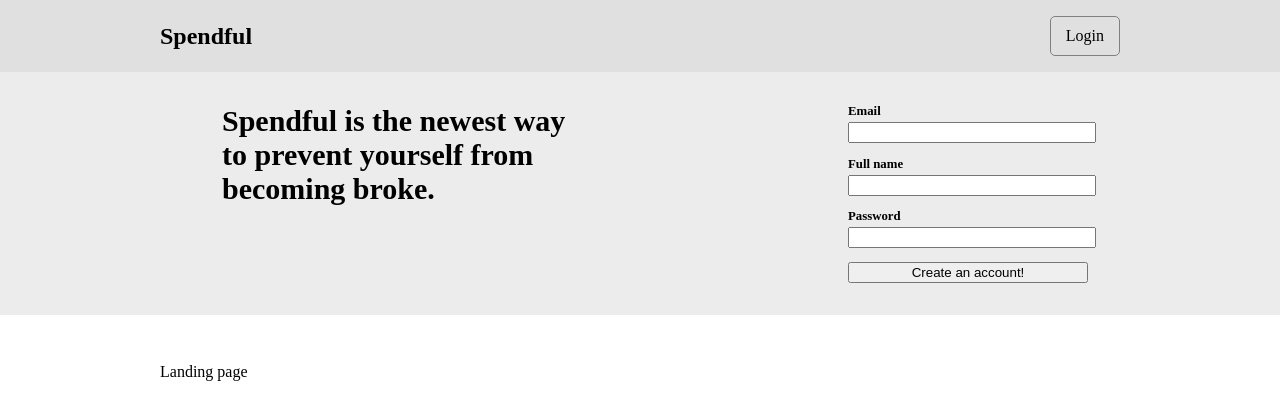
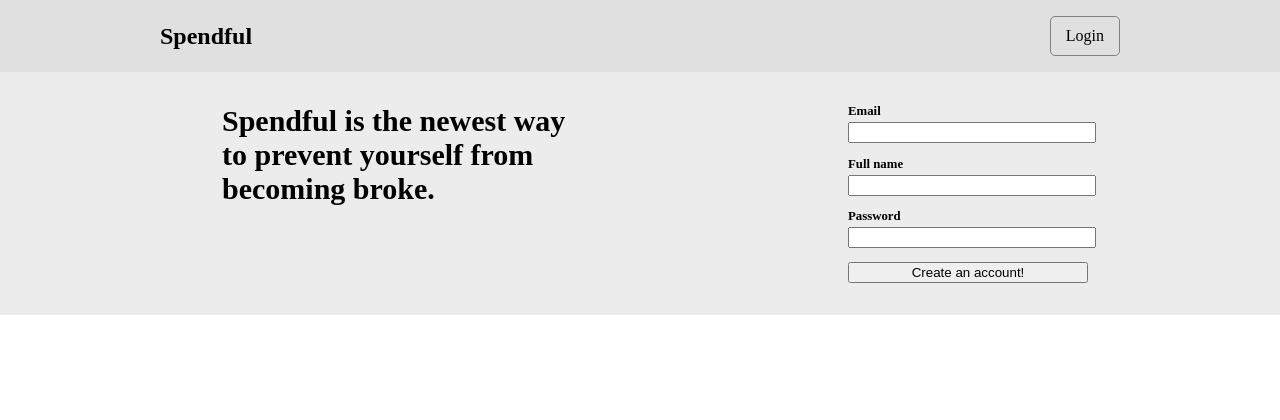
Before and after one commit to thinkful-ei-armadillo/spendful, a React (Create React App) app: page / in a window 1280 px wide. Shown: the top 420 px of the page. Built offline with nearby package versions, Linux system fonts and the light colour scheme.

Commit message:
Remove "Landing page" from landing page #33

```diff
--- a/src/routes/LandingPage.js
+++ b/src/routes/LandingPage.js
@@ -83,7 +83,6 @@ export default class LandingPage extends Component {
       </header>
 
       <main>
-        <p>Landing page</p>
       </main>
     </>;
   }
```
